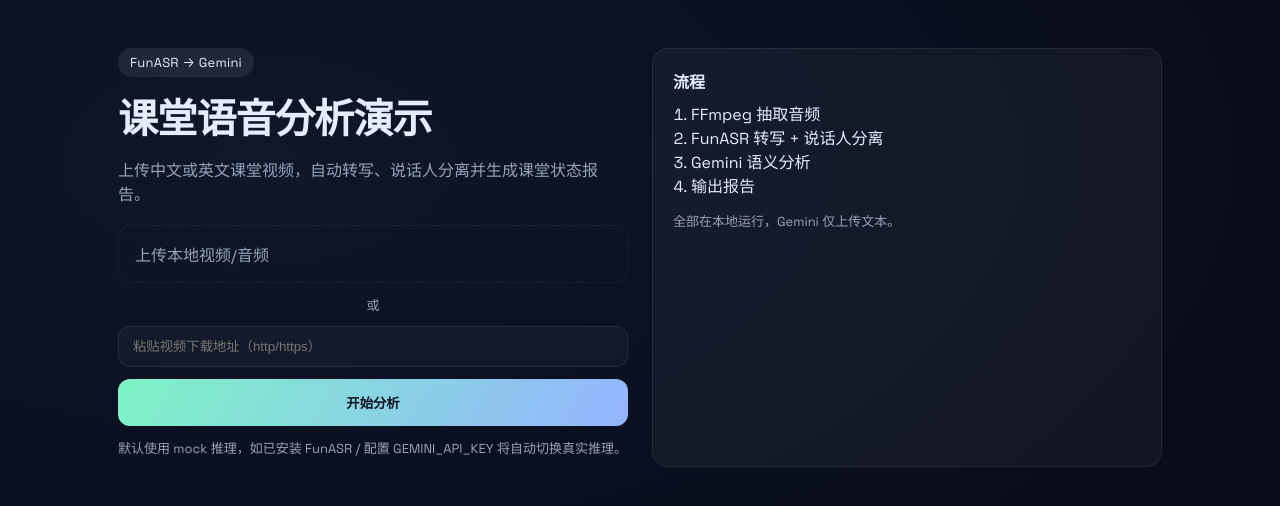
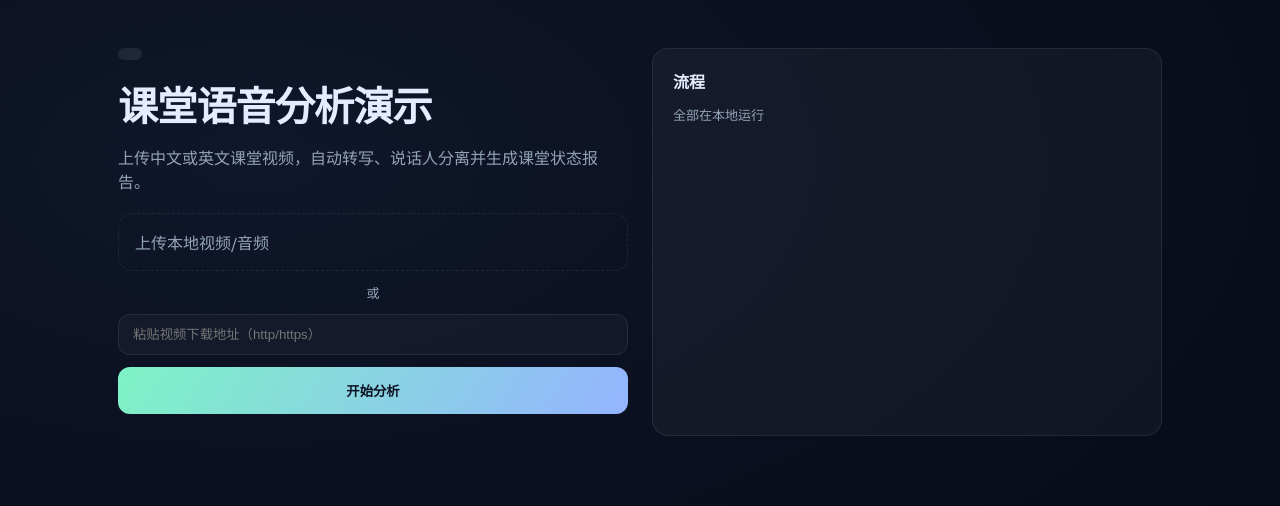
Before and after one commit to xfh15/class_demo, a FastAPI app: page / in a window 1280 px wide. Shown: the top 506 px of the page. Run offline with FastAPI, Linux system fonts and the light colour scheme.

Commit message:
注释部分代码

```diff
--- a/templates/index.html
+++ b/templates/index.html
@@ -12,7 +12,9 @@
 <body>
   <div class="hero">
     <div class="hero__copy">
-      <p class="pill">FunASR → Gemini</p>
+      <p class="pill">
+        <!-- FunASR → Gemini -->
+      </p>
       <h1>课堂语音分析演示</h1>
       <p class="lede">上传中文或英文课堂视频，自动转写、说话人分离并生成课堂状态报告。</p>
       <form class="upload" action="/analyze" method="post" enctype="multipart/form-data">
@@ -23,7 +25,9 @@
         <div class="or">或</div>
         <input class="input" type="url" name="video_url" placeholder="粘贴视频下载地址（http/https）" />
         <button id="submit-btn" type="submit">开始分析</button>
-        <p class="hint">默认使用 mock 推理，如已安装 FunASR / 配置 GEMINI_API_KEY 将自动切换真实推理。</p>
+        <p class="hint">
+        <!-- 默认使用 mock 推理，如已安装 FunASR / 配置 GEMINI_API_KEY 将自动切换真实推理。-->
+        </p>
       </form>
       {% if error %}
       <div class="error">⚠️ {{ error }}</div>
@@ -33,12 +37,14 @@
       <div class="card">
         <p class="card__title">流程</p>
         <ol>
+          <!--
           <li>FFmpeg 抽取音频</li>
           <li>FunASR 转写 + 说话人分离</li>
           <li>Gemini 语义分析</li>
           <li>输出报告</li>
+          -->
         </ol>
-        <p class="card__foot">全部在本地运行，Gemini 仅上传文本。</p>
+        <p class="card__foot">全部在本地运行</p>
       </div>
     </div>
   </div>
@@ -72,6 +78,7 @@
         {% endfor %}
       </div>
     </div>
+    <!--
     <div class="panel">
       <h3>转写片段</h3>
       <div class="transcript">
@@ -86,6 +93,7 @@
         {% endfor %}
       </div>
     </div>
+    -->
   </section>
   {% endif %}
   <div id="overlay">
```
Also changed, not shown: src/report/report_builder.py (+5 -5 lines).
